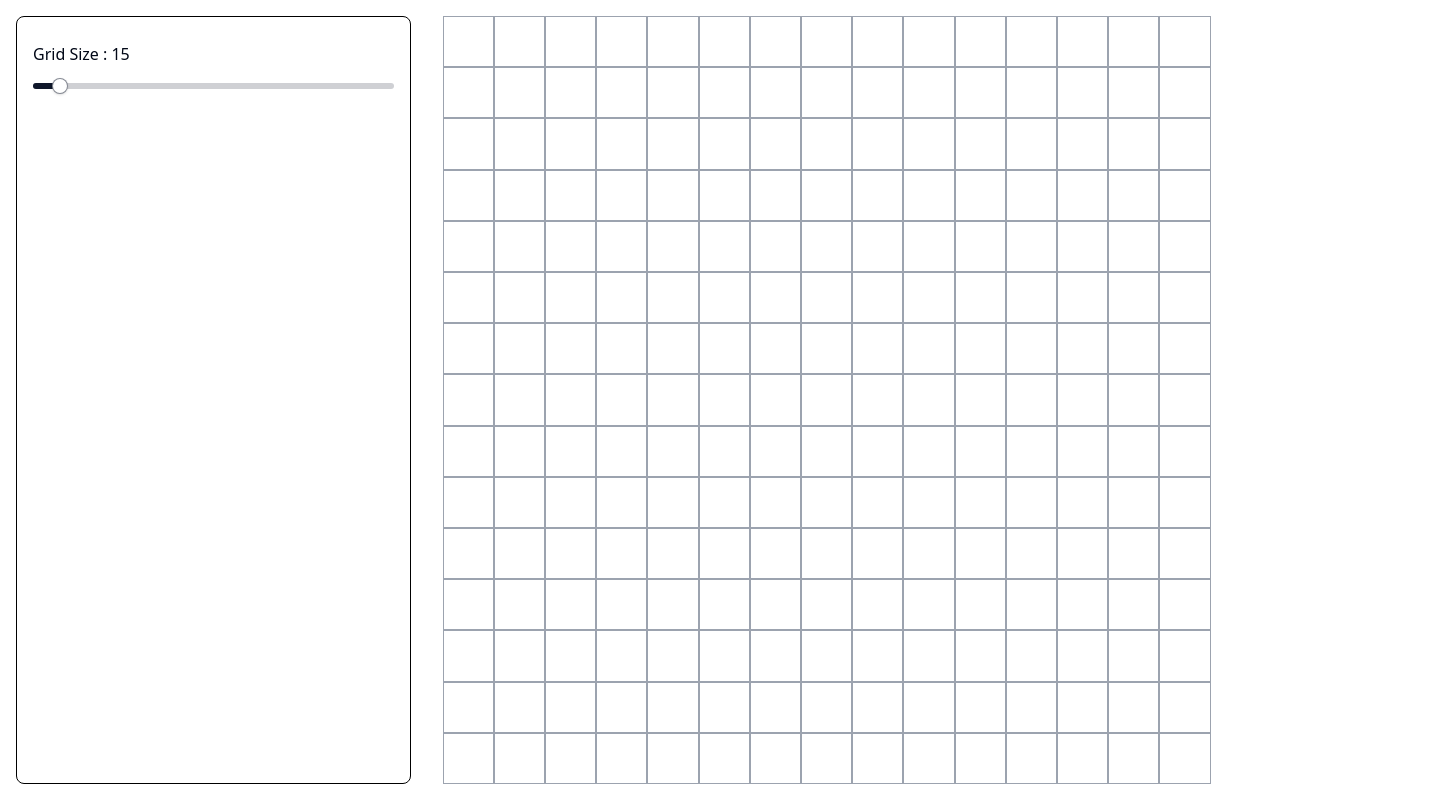
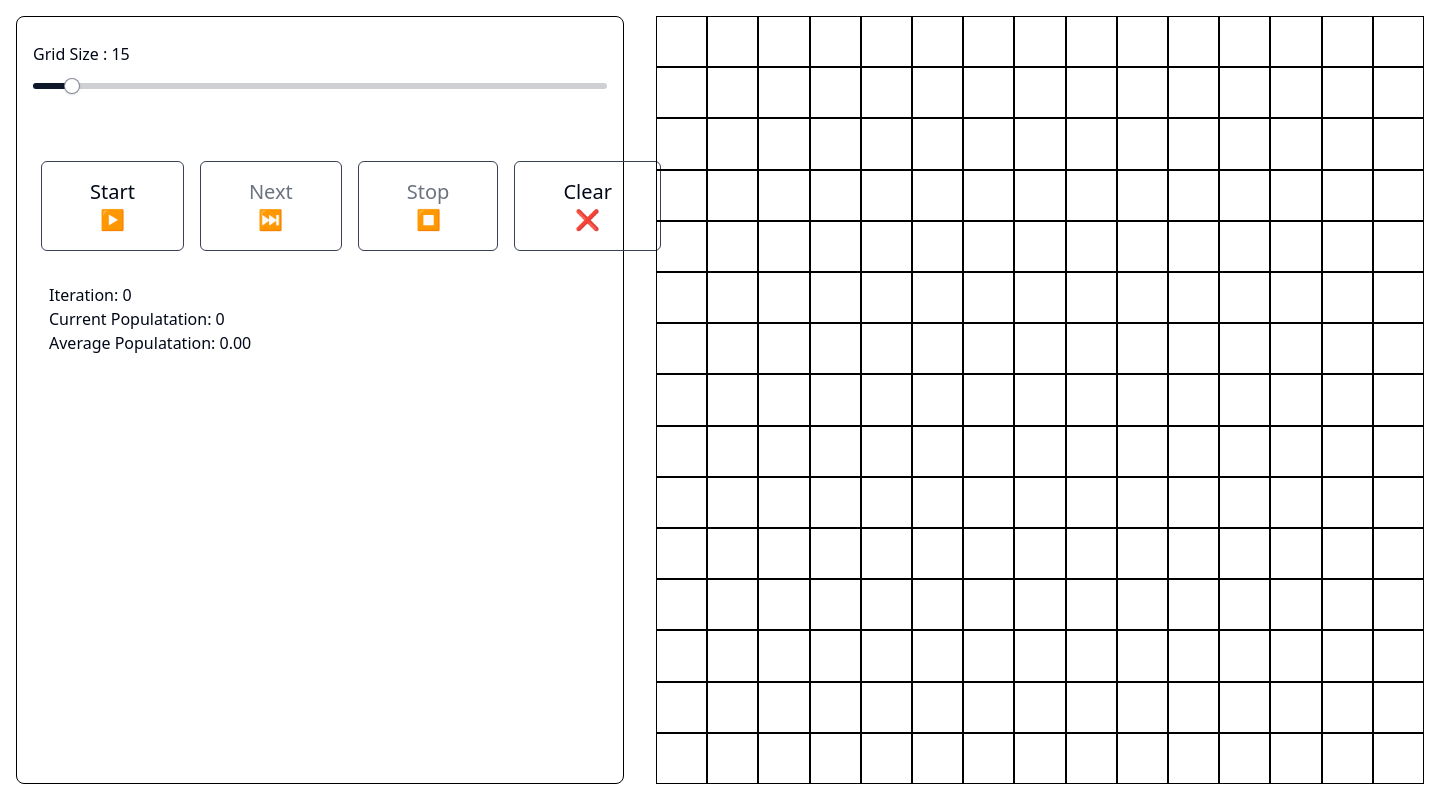
Before and after one commit to InfantAjayVenus/game-of-life, a React (Vite) app: page / in a window 1280 px wide. Shown: the whole page, 1440 px wide, since content can reach past the window. Built offline with nearby package versions, Linux system fonts and the light colour scheme.

Commit message:
[App] feat: add game iteration by manual click

```diff
--- a/src/App.tsx
+++ b/src/App.tsx
@@ -1,28 +1,100 @@
 import { useEffect, useState } from "react";
 import { Slider } from "./@/components/ui/slider";
 import Grid from "./components/Grid";
+import Button from "./components/Button";
+import { runGame } from "./lib/GameOdLife";
 
 
 export default function App() {
+  const [isEdit, setIsEdit] = useState(true);
   const [gridSize, setGridSize] = useState(15);
-  const [stateGrid,setStateGrid] = useState(new Array(gridSize).fill([]).map(_ => new Array(gridSize).fill(false)));
-  //.map((_) => Math.floor(Math.random() * 100) % 2 !== 0));
+  const [stateGrid, setStateGrid] = useState(new Array(gridSize).fill([]).map(_ => new Array(gridSize).fill(false)));
+
+  const [liveCount, setLiveCount] = useState(0);
+  const [iterationCount, setIterationCount] = useState(0);
+  const [totalLiveCount, setTotalLiveCount] = useState(0);
 
   useEffect(() => {
     setStateGrid(new Array(gridSize).fill([]).map(_ => new Array(gridSize).fill(false)));
   }, [gridSize])
 
+  useEffect(() => {
+
+    setLiveCount(stateGrid.reduce((sum, row) => {
+      return sum + row.filter(item => item).length;
+    }, 0));
+
+    if (liveCount === 0) {
+      onStop();
+    }
+
+  }, [stateGrid])
+
+  const onReset = () => {
+    setStateGrid(new Array(gridSize).fill([]).map(_ => new Array(gridSize).fill(false)));
+    setIterationCount(0);
+    setTotalLiveCount(0);
+  }
+
+  const onStart = () => {
+    setIsEdit(false);
+    setIterationCount(0);
+    setTotalLiveCount(0);
+    onIterate();
+  }
+
+  const onIterate = () => {
+    setTotalLiveCount(currentTotalCount => currentTotalCount + liveCount);
+    setStateGrid(currentStateGrid => runGame(currentStateGrid));
+    setIterationCount(iterationCount => iterationCount + 1);
+  }
+
+  const onStop = () => {
+    setIsEdit(true);
+  }
+
   return (
     <>
-      <div className="grid grid-cols-3">
+      <div className="grid grid-cols-2">
         <div className="flex flex-col items-start col-span-1 border border-black m-4 p-4 rounded-lg">
           <div className="flex flex-col w-full h-16 justify-around">
             <h4>Grid Size : {gridSize}</h4>
-            <Slider defaultValue={[gridSize]} min={10} max={100} step={1} onValueChange={value => setGridSize(value[0])}/>
+            <Slider defaultValue={[gridSize]} min={10} max={100} step={1} onValueChange={value => setGridSize(value[0])} disabled={!isEdit} />
+          </div>
+          <div className="mt-16 flex justify-around transition-all">
+            <Button
+              onClick={onStart}
+              disabled={!isEdit}
+            >
+              Start ▶
+            </Button>
+            <Button
+              onClick={onIterate}
+              disabled={isEdit}
+            >
+              Next ️⏭️
+            </Button>
+            <Button
+              onClick={onStop}
+              disabled={isEdit}
+            >
+              Stop ⏹️
+            </Button>
+            <Button
+              onClick={onReset}
+              disabled={!isEdit}
+            >
+              Clear ❌
+            </Button>
+          </div>
+          <div className="my-8 px-4">
+            <p>Iteration: {iterationCount}</p>
+            <p>Current Populatation: {liveCount}</p>
+            <p>Average Populatation: {(totalLiveCount / iterationCount || 0).toFixed(2)}</p>
           </div>
         </div>
-        <Grid values={stateGrid} updateGrid={setStateGrid}/>
-        <div className="flex flex-row col-span-1"></div>
+        <Grid values={stateGrid} updateGrid={setStateGrid} isEdit={isEdit} />
+        {/* <div className="flex flex-row col-span-1"></div> */}
       </div>
     </>
   )
```
